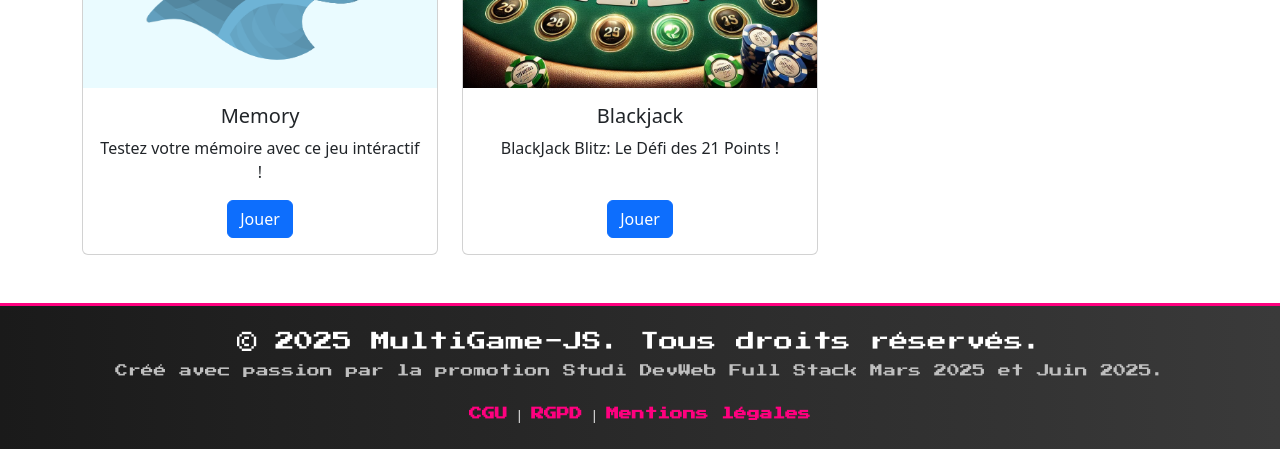
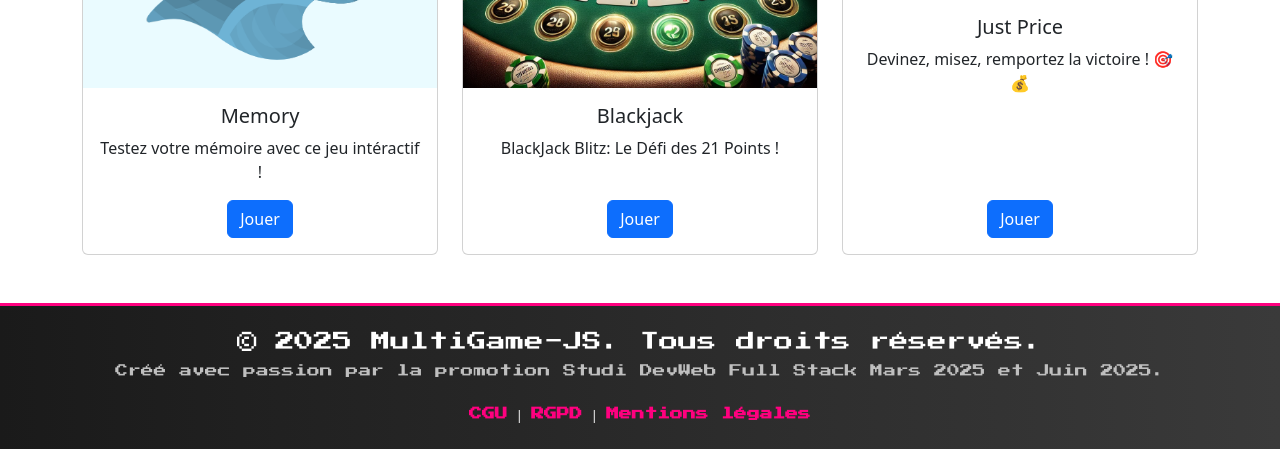
Before and after one commit to MultigameJS/MultiGame-JS, a PHP site: template Views/game/index.php in a window 1280 px wide. Shown: the part 1076-1525 px from the top of the page. Run offline with PHP 8.4, Linux system fonts and the light colour scheme; the template is opened without the code that fills it, so the values that code supplies are empty; some libraries are stand-ins or nearby versions; some web fonts are replaced.

Commit message:
maj apporté suite à la créa du jeu justPrice

```diff
--- a/Views/game/index.php
+++ b/Views/game/index.php
@@ -71,5 +71,19 @@ $css = 'game';
                 </div>
             </div>
         </div>
+
+        <div class="col">
+            <div class="card custom-card h-100">
+                <img src="/assets/images/justprice/justpricecard.jpg" class="card-img-top" alt="JustPrice">
+                <div class="card-body d-flex flex-column">
+                    <h5 class="card-title text-center">Just Price</h5>
+                    <p class="card-text text-center flex-grow-1">Devinez, misez, remportez la victoire ! 🎯💰</p>
+                    <div class="d-flex justify-content-center">
+                        <a href="/JustPrice/index" class="btn btn-primary">Jouer</a>
+                    </div>
+                </div>
+            </div>
+        </div>
     </div>
+
 </section>
```
